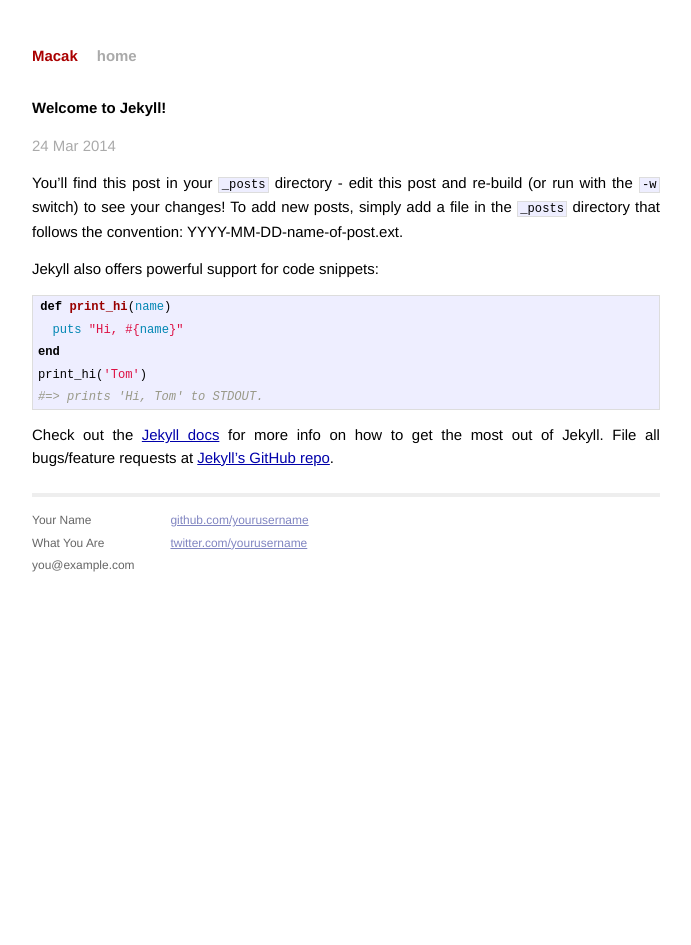
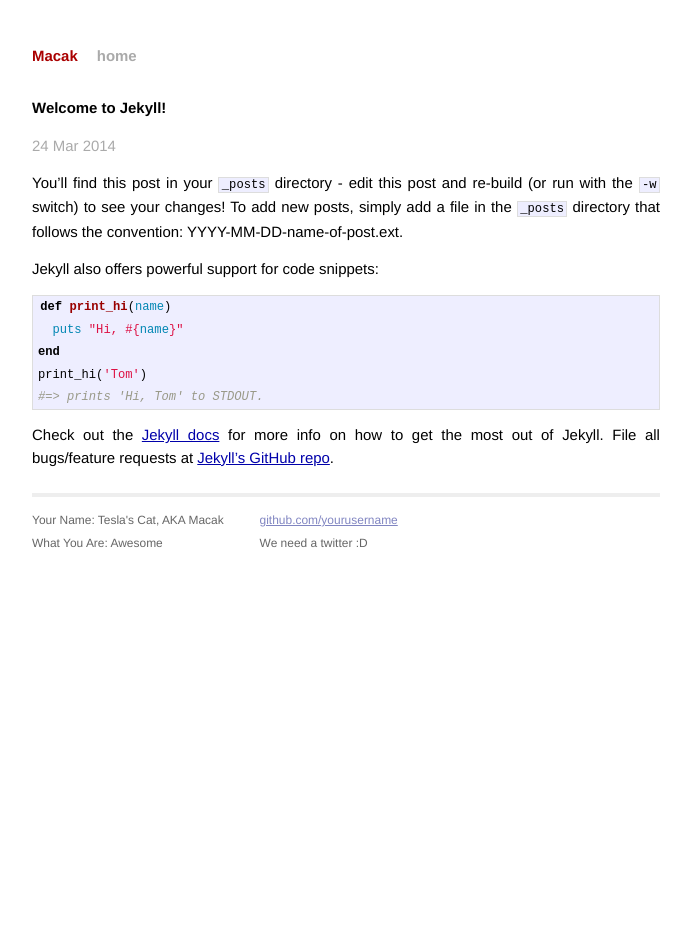
Before and after one commit to TeslasCat/teslascat.github.io, a Jekyll site: the page built from _posts/2014-03-24-welcome-to-jekyll.markdown, in a window 1280 px wide. Shown: the whole page, without its empty margins (294-985 px from the left). Built offline with Jekyll 4.4.1, drawn with Linux system fonts in a browser that asks for light colours; Markdown is read by kramdown in place of the engine named in the settings.

Commit message:
Update default.html

```diff
--- a/_layouts/default.html
+++ b/_layouts/default.html
@@ -26,15 +26,14 @@
           <div class="footer">
             <div class="contact">
               <p>
-                Your Name<br />
-                What You Are<br />
-                you@example.com
+                Your Name: Tesla's Cat, AKA Macak<br />
+                What You Are: Awesome<br />
               </p>
             </div>
             <div class="contact">
               <p>
-                <a href="https://github.com/yourusername">github.com/yourusername</a><br />
-                <a href="https://twitter.com/yourusername">twitter.com/yourusername</a><br />
+                <a href="https://github.com/TeslasCat">github.com/yourusername</a><br />
+                We need a twitter :D
               </p>
             </div>
           </div>
```
